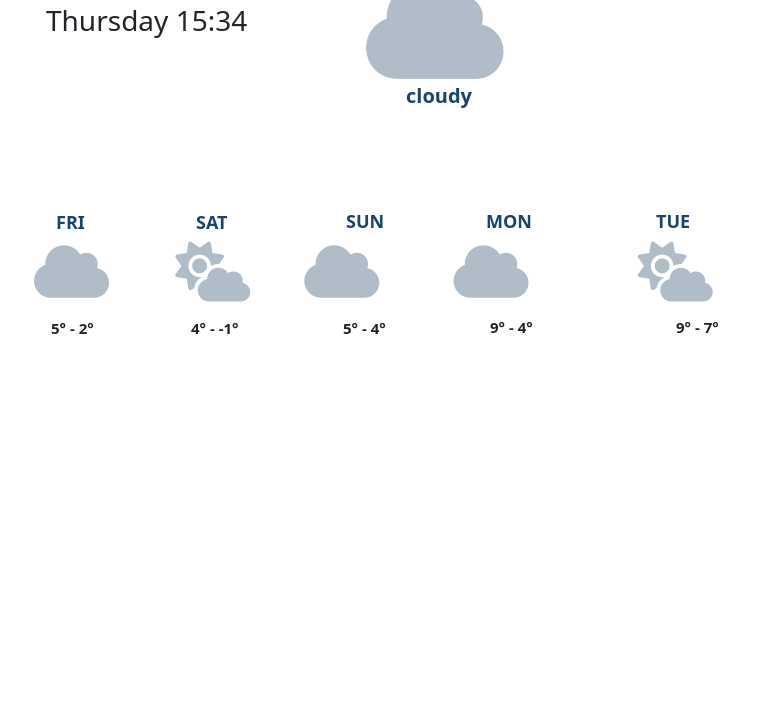
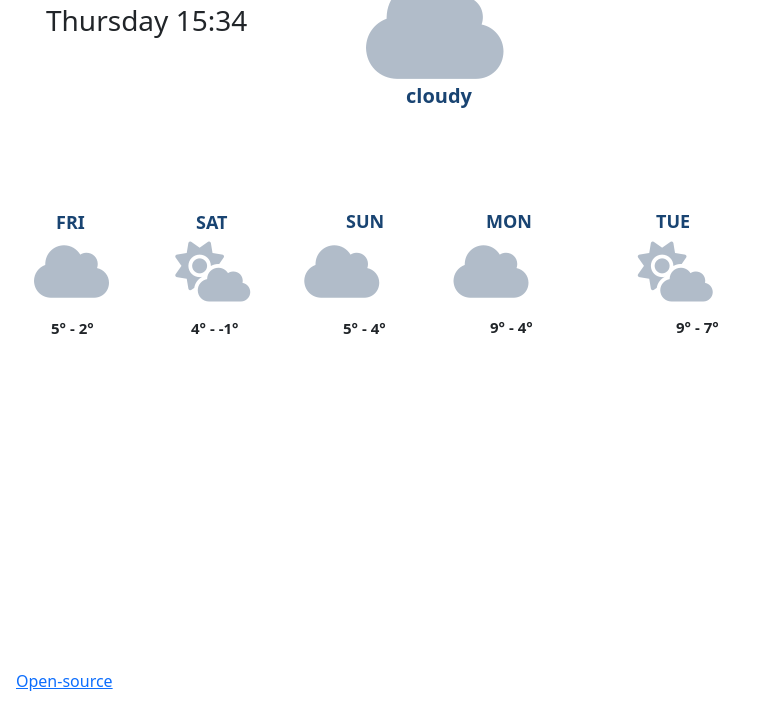
Before and after one commit to jgwjgr/Weather-app-codesandbox-to_vscode, a plain HTML site: page index.html in a window 1280 px wide. Shown: the part 168-877 px from the top of the page, without its empty margins (0-765 px from the left). Before the commit the page ends 837 px from the top, so only its background shows below. Drawn offline with nearby package versions, Linux system fonts and the light colour scheme.

Commit message:
add the open-source

```diff
--- a/index.html
+++ b/index.html
@@ -79,6 +79,7 @@
               9° -  7°
       </p>
     </div>
+    <a href="https://github.com/jgwjgr/Weather-app-codesandbox-to_vscode" target="_blank">Open-source</a>
 
 
   <script src="https://kit.fontawesome.com/1fb690ed76.js" crossorigin="anonymous"></script>
```
